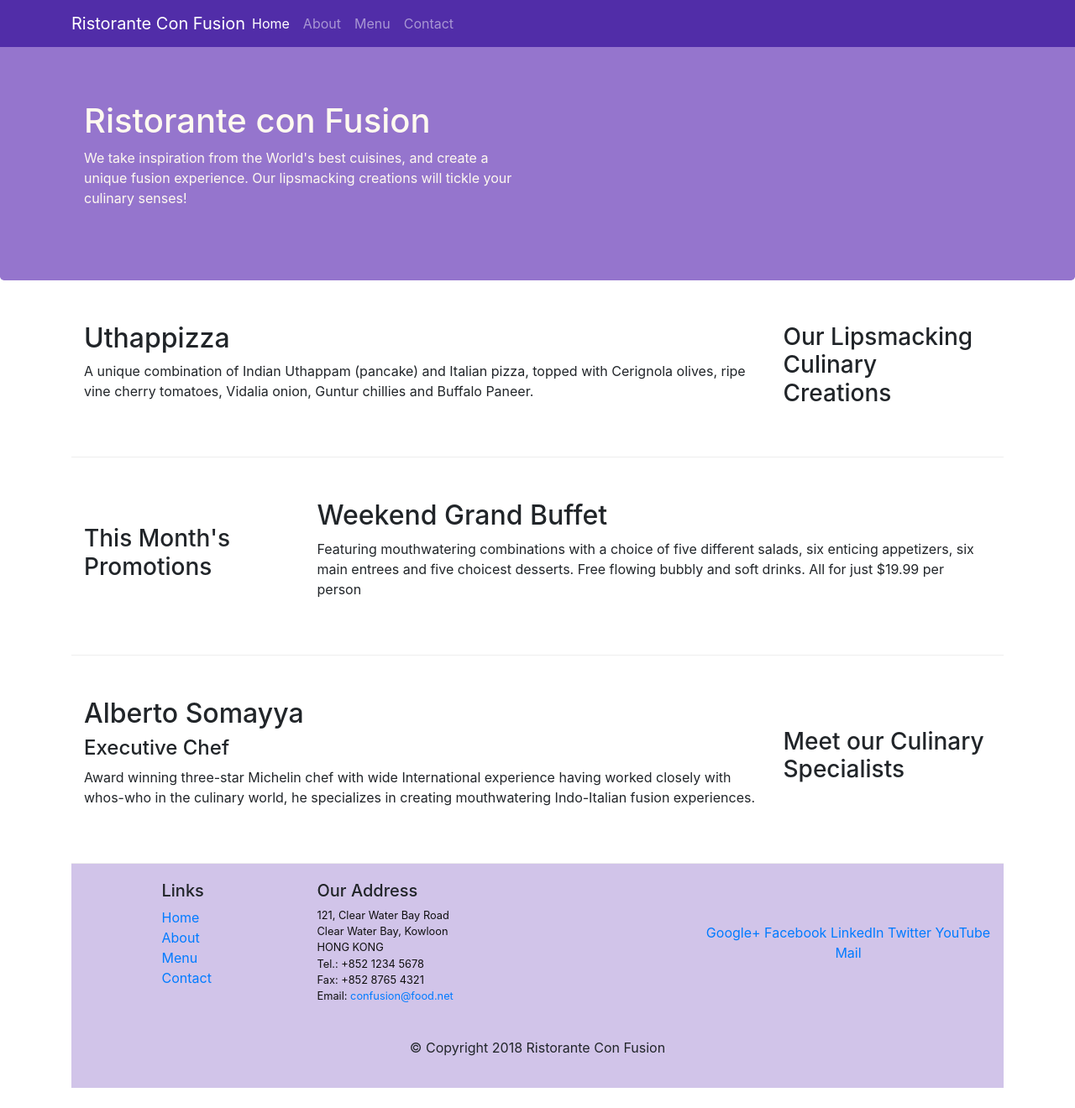
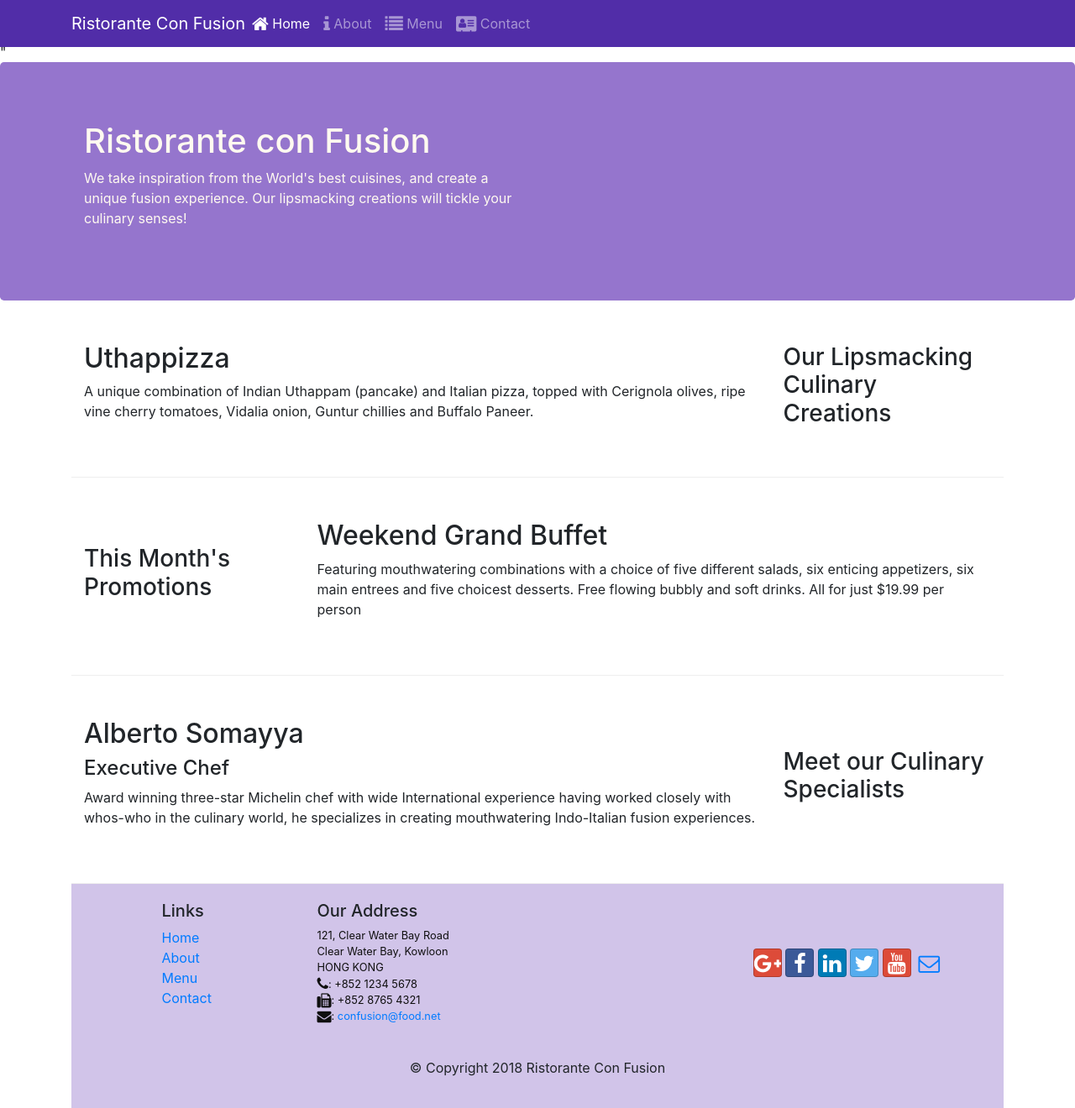
Before and after one commit to RahulTinku/Cousera_MERN, a website: page index.html in a window 1280 px wide. Shown: the whole page at 84% size. Before the commit the page ends 1296 px from the top, so only its background shows below. Drawn offline with nearby package versions, Linux system fonts and the light colour scheme.

Commit message:
Icon Fonts

```diff
--- a/aboutus.html
+++ b/aboutus.html
@@ -11,6 +11,8 @@
 
     <!--Bootstrap CSS-->
     <link rel="stylesheet" href="node_modules/bootstrap/dist/css/bootstrap.min.css">
+    <link rel="stylesheet" href="node_modules/font-awesome/css/font-awesome.min.css">
+    <link rel="stylesheet" href="node_modules/bootstrap-social/bootstrap-social.css">
     <link rel="stylesheet" href="css/styles.css">
 </head>
 
@@ -23,10 +25,14 @@
             <a class="navbar-brand mr-auto" href="#">Ristorante Con Fusion</a>
             <div class="collapse navbar-collapse" id="Navbar">
                 <ul class="navbar-nav mr-auto">
-                    <li class="nav-items"><a class="nav-link" href="./index.html">Home</a></li>
-                    <li class="nav-items active"><a class="nav-link" href="#">About</a></li>
-                    <li class="nav-items"><a class="nav-link" href="#">Menu</a></li>
-                    <li class="nav-items"><a class="nav-link" href="#">Contact</a></li>
+                    <li class="nav-item"><a class="nav-link" href="./index.html"><span class="fa fa-home fa-lg"></span>
+                            Home</a></li>
+                    <li class="nav-item active"><a class="nav-link" href="#"><span class="fa fa-info fa-lg"></span>
+                            About</a></li>
+                    <li class="nav-item"><a class="nav-link" href="#"><span class="fa fa-list fa-lg"></span> Menu</a>
+                    </li>
+                    <li class="nav-item"><a class="nav-link" href="#"><span class="fa fa-address-card fa-lg"></span>
+                            Contact</a></li>
                 </ul>
             </div>
         </div>
@@ -128,19 +134,25 @@
                         121, Clear Water Bay Road<br>
                         Clear Water Bay, Kowloon<br>
                         HONG KONG<br>
-                        Tel.: +852 1234 5678<br>
-                        Fax: +852 8765 4321<br>
-                        Email: <a href="mailto:confusion@food.net">confusion@food.net</a>
+                        <i class="fa fa-phone fa-lg"></i>: +852 1234 5678<br>
+                        <i class="fa fa-fax fa-lg"></i>: +852 8765 4321<br>
+                        <i class="fa fa-envelope fa-lg"></i>:
+                        <a href="mailto:confusion@food.net">confusion@food.net</a>
                     </address>
                 </div>
                 <div class="col-12 col-sm-4 align-self-center">
                     <div class="text-center">
-                        <a href="http://google.com/+">Google+</a>
-                        <a href="http://www.facebook.com/profile.php?id=">Facebook</a>
-                        <a href="http://www.linkedin.com/in/">LinkedIn</a>
-                        <a href="http://twitter.com/">Twitter</a>
-                        <a href="http://youtube.com/">YouTube</a>
-                        <a href="mailto:">Mail</a>
+                        <a class="btn btn-social-icon btn-google" href="http://google.com/+"><i
+                                class="fa fa-google-plus"></i></a>
+                        <a class="btn btn-social-icon btn-facebook" href="http://www.facebook.com/profile.php?id="><i
+                                class="fa fa-facebook"></i></a>
+                        <a class="btn btn-social-icon btn-linkedin" href="http://www.linkedin.com/in/"><i
+                                class="fa fa-linkedin"></i></a>
+                        <a class="btn btn-social-icon btn-twitter" href="http://twitter.com/"><i
+                                class="fa fa-twitter"></i></a>
+                        <a class="btn btn-social-icon btn-google" href="http://youtube.com/"><i
+                                class="fa fa-youtube"></i></a>
+                        <a class="btn btn-social-icon" href="mailto:"><i class="fa fa-envelope-o"></i></a>
                     </div>
                 </div>
             </div>
--- a/index.html
+++ b/index.html
@@ -9,6 +9,8 @@
 
     <!--Bootstrap CSS-->
     <link rel="stylesheet" href="node_modules/bootstrap/dist/css/bootstrap.min.css">
+    <link rel="stylesheet" href="node_modules/font-awesome/css/font-awesome.min.css">
+    <link rel="stylesheet" href="node_modules/bootstrap-social/bootstrap-social.css">"
     <link rel="stylesheet" href="css/styles.css">
 </head>
 
@@ -21,10 +23,14 @@
             <a class="navbar-brand mr-auto" href="#">Ristorante Con Fusion</a>
             <div class="collapse navbar-collapse" id="Navbar">
                 <ul class="navbar-nav mr-auto">
-                    <li class="nav-items active"><a class="nav-link" href="#">Home</a></li>
-                    <li class="nav-items"><a class="nav-link" href="./aboutus.html">About</a></li>
-                    <li class="nav-items"><a class="nav-link" href="#">Menu</a></li>
-                    <li class="nav-items"><a class="nav-link" href="#">Contact</a></li>
+                    <li class="nav-items active"><a class="nav-link" href="#"><span class="fa fa-home fa-lg"></span>
+                            Home</a></li>
+                    <li class="nav-items"><a class="nav-link" href="./aboutus.html"><span
+                                class="fa fa-info fa-lg"></span> About</a></li>
+                    <li class="nav-items"><a class="nav-link" href="#"><span class="fa fa-list fa-lg"></span> Menu</a>
+                    </li>
+                    <li class="nav-items"><a class="nav-link" href="#"><span class="fa fa-address-card fa-lg"></span>
+                            Contact</a></li>
                 </ul>
             </div>
         </div>
@@ -100,19 +106,25 @@
                         121, Clear Water Bay Road<br>
                         Clear Water Bay, Kowloon<br>
                         HONG KONG<br>
-                        Tel.: +852 1234 5678<br>
-                        Fax: +852 8765 4321<br>
-                        Email: <a href="mailto:confusion@food.net">confusion@food.net</a>
+                        <i class="fa fa-phone fa-lg"></i>: +852 1234 5678<br>
+                        <i class="fa fa-fax fa-lg"></i>: +852 8765 4321<br>
+                        <i class="fa fa-envelope fa-lg"></i>:
+                        <a href="mailto:confusion@food.net">confusion@food.net</a>
                     </address>
                 </div>
                 <div class="col-12 col-sm-4 align-self-center">
                     <div class="text-center">
-                        <a href="http://google.com/+">Google+</a>
-                        <a href="http://www.facebook.com/profile.php?id=">Facebook</a>
-                        <a href="http://www.linkedin.com/in/">LinkedIn</a>
-                        <a href="http://twitter.com/">Twitter</a>
-                        <a href="http://youtube.com/">YouTube</a>
-                        <a href="mailto:">Mail</a>
+                        <a class="btn btn-social-icon btn-google" href="http://google.com/+"><i
+                                class="fa fa-google-plus"></i></a>
+                        <a class="btn btn-social-icon btn-facebook" href="http://www.facebook.com/profile.php?id="><i
+                                class="fa fa-facebook"></i></a>
+                        <a class="btn btn-social-icon btn-linkedin" href="http://www.linkedin.com/in/"><i
+                                class="fa fa-linkedin"></i></a>
+                        <a class="btn btn-social-icon btn-twitter" href="http://twitter.com/"><i
+                                class="fa fa-twitter"></i></a>
+                        <a class="btn btn-social-icon btn-google" href="http://youtube.com/"><i
+                                class="fa fa-youtube"></i></a>
+                        <a class="btn btn-social-icon" href="mailto:"><i class="fa fa-envelope-o"></i></a>
                     </div>
                 </div>
             </div>
--- a/package.json
+++ b/package.json
@@ -15,6 +15,8 @@
   },
   "dependencies": {
     "bootstrap": "^4.0.0",
+    "bootstrap-social": "^5.1.1",
+    "font-awesome": "^4.7.0",
     "jquery": "^3.3.1",
     "popper.js": "^1.12.9"
   }
```
Also changed, not shown: 1 other file.
